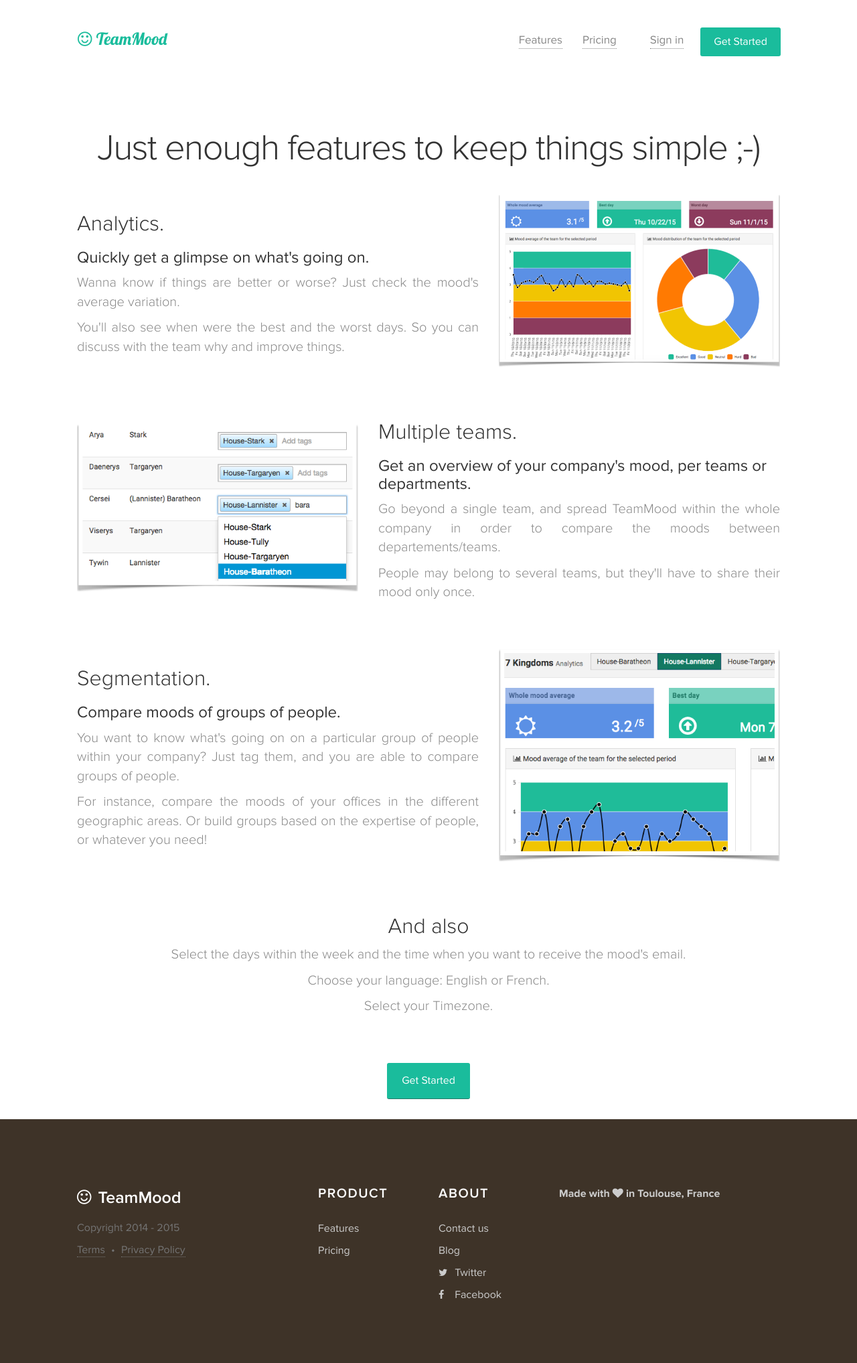
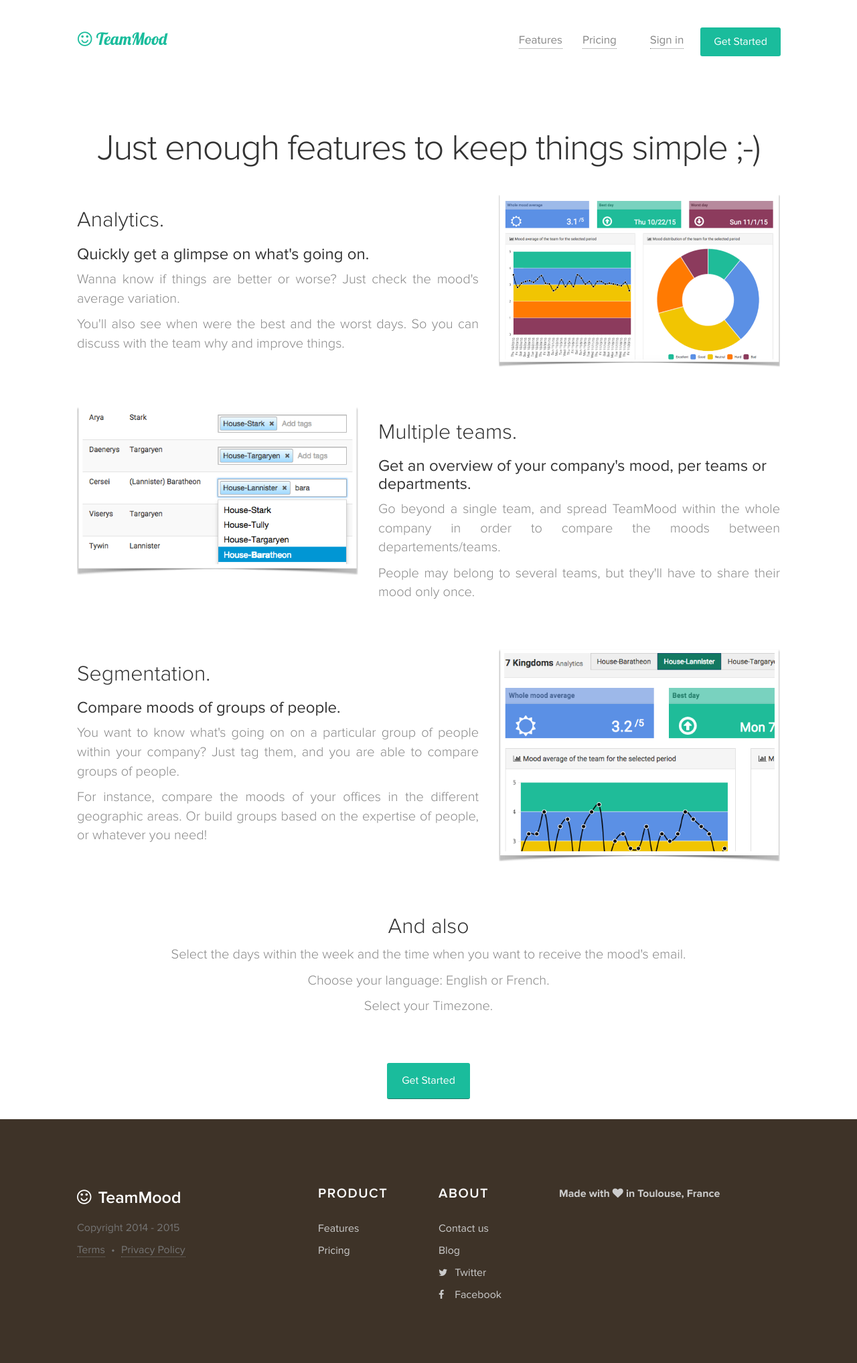
Before and after one commit to TeamMood/landing-page, a Jekyll site: the page built from en/features/index.html, in a window 1280 px wide. Shown: the whole page at 67% size. Built offline with Jekyll 4.4.1, drawn with Linux system fonts in a browser that asks for light colours; nearby versions of some CDN libraries.

```diff
--- a/en/features/index.html
+++ b/en/features/index.html
@@ -14,7 +14,7 @@
 
 <div class="homepage-api">
     <div class="container">
-        <div class="row vcenter">
+        <div class="row">
             <div class="col-md-7">
                 <h2>Analytics.</h2>
                 <h3>Quickly get a glimpse on what's going on.</h3>
@@ -30,7 +30,7 @@
 
 <div class="homepage-api">
     <div class="container">
-        <div class="row vcenter">
+        <div class="row">
             <div class="col-md-7 col-md-push-5">
                 <h2>Multiple teams.</h2>
                 <h3>Get an overview of your company's mood, per teams or departments.</h3>
@@ -46,7 +46,7 @@
 
 <div class="homepage-api">
     <div class="container">
-        <div class="row vcenter">
+        <div class="row">
             <div class="col-md-7">
                 <h2>Segmentation.</h2>
                 <h3>Compare moods of groups of people.</h3>
--- a/fr/features/index.html
+++ b/fr/features/index.html
@@ -14,7 +14,7 @@
 
 <div class="homepage-api">
     <div class="container">
-        <div class="row vcenter">
+        <div class="row">
             <div class="col-md-7">
                 <h2>Statistiques.</h2>
                 <h3>Sachez rapidement ce qui se passe.</h3>
@@ -30,7 +30,7 @@
 
 <div class="homepage-api">
     <div class="container">
-        <div class="row vcenter">
+        <div class="row">
             <div class="col-md-7 col-md-push-5">
                 <h2>Multi-équipes.</h2>
                 <h3>Ayez un aperçu de l'humeur de votre société, par équipe, projet ou service.</h3>
@@ -46,7 +46,7 @@
 
 <div class="homepage-api">
     <div class="container">
-        <div class="row vcenter">
+        <div class="row">
             <div class="col-md-7">
                 <h2>Segmentation.</h2>
                 <h3>Comparer l'humeur de groupes de personnes.</h3>
```
